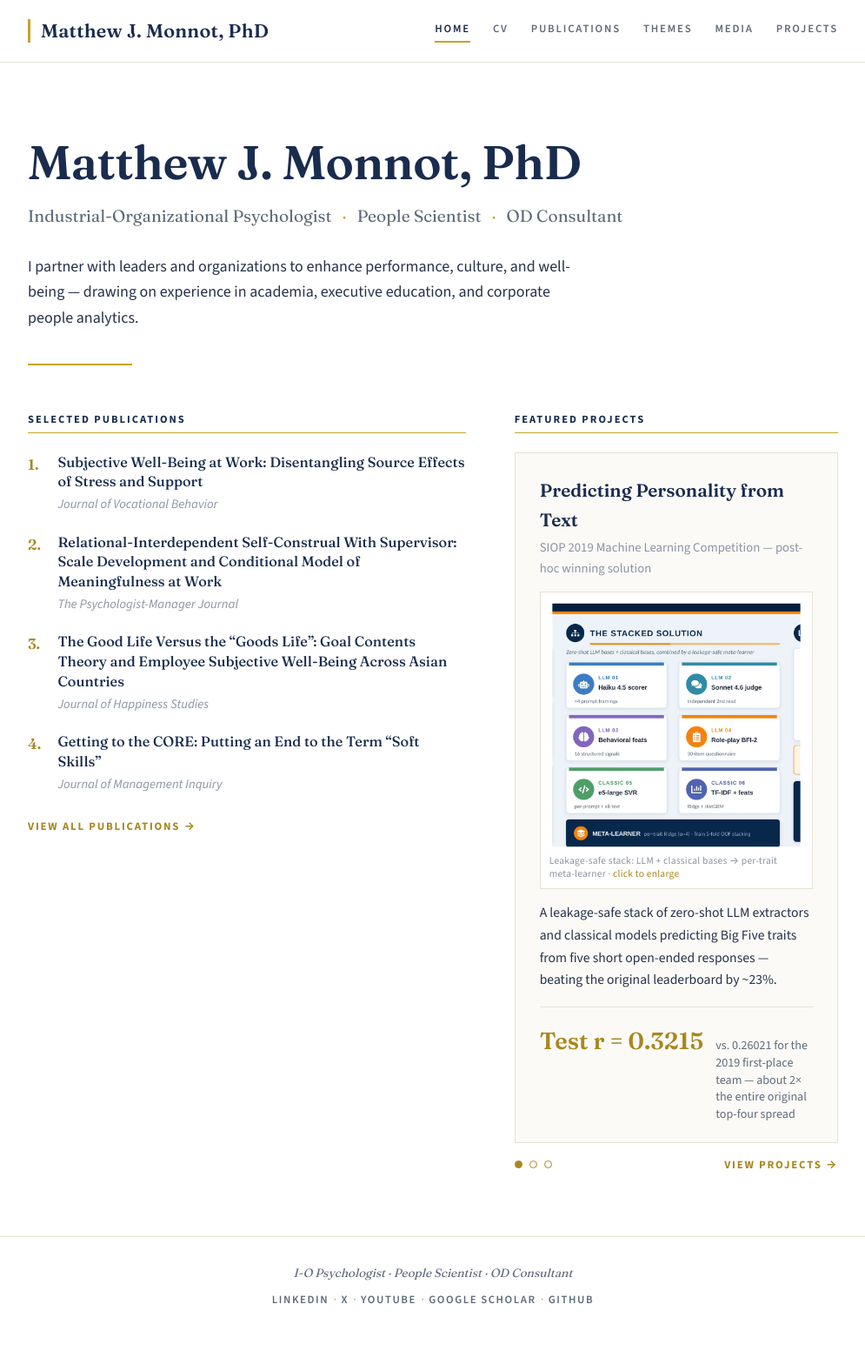
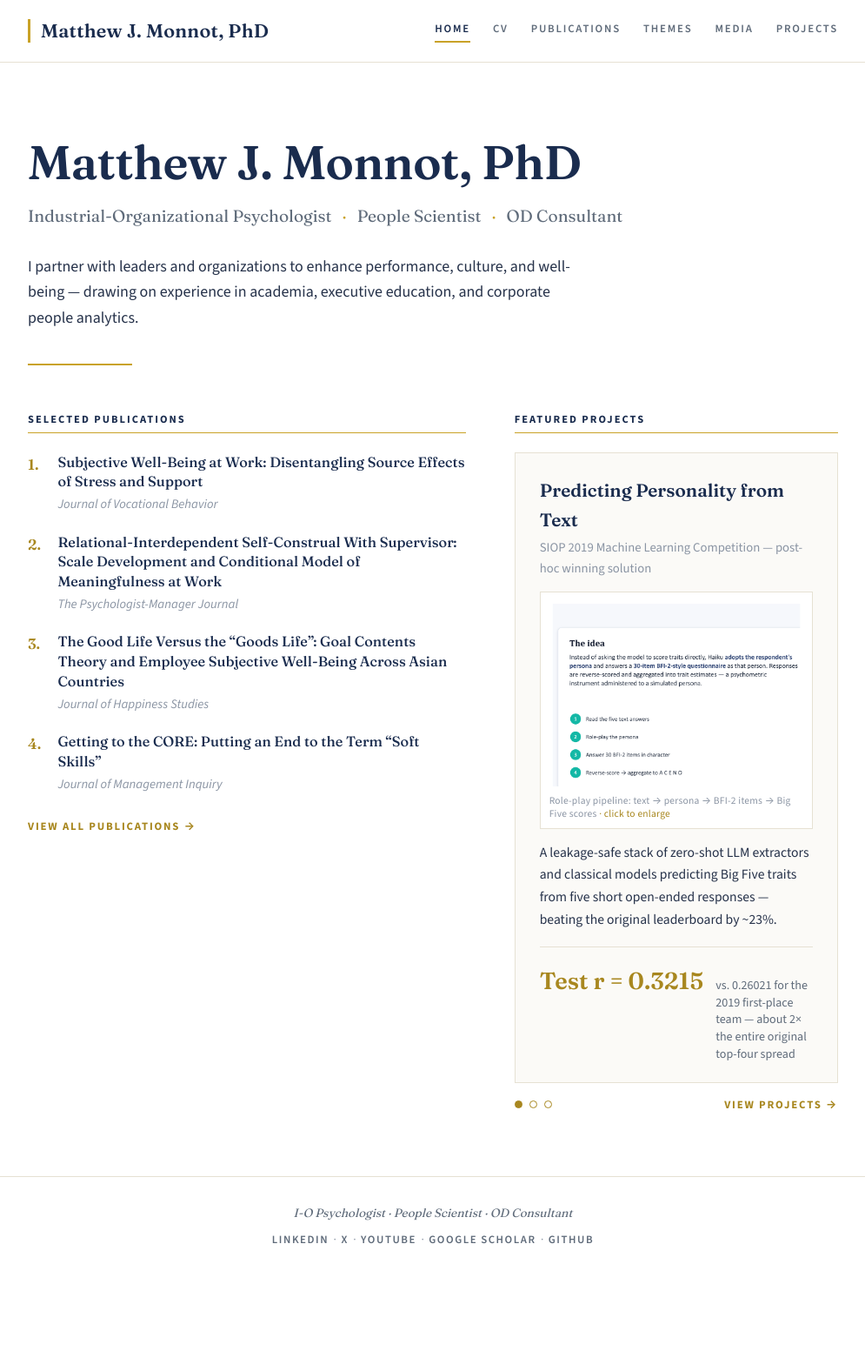
Before and after one commit to mjmonnot/mjmonnot.github.io, a Jekyll site: the page built from index.md, in a window 1280 px wide. Shown: the whole page at 87% size, without its empty margins (142-1137 px from the left). Built offline with Jekyll 4.4.1, drawn with Linux system fonts in a browser that asks for light colours; after the commit the page ends 1484 px from its top, so only the background shows below that.

Commit message:
Use simpler role-play steps figure on 2019 feature card
Replace the dense stacked-solution diagram with the four-step
role-play questionnaire pipeline from the deck. Keep the stacked
diagram as siop2019-stacked-solution.backup.png.

Co-authored-by: Matt Monnot <mjmonnot@users.noreply.github.com>

```diff
--- a/index.md
+++ b/index.md
@@ -53,10 +53,10 @@ permalink: /
           <p class="feature-title">Predicting Personality from Text</p>
           <p class="feature-sub">SIOP 2019 Machine Learning Competition &mdash; post-hoc winning solution</p>
           <figure class="feature-figure">
-            <a class="feature-figure-link" href="{{ "/assets/images/siop2019-stacked-solution.png" | relative_url }}" target="_blank" rel="noopener noreferrer" aria-label="Open full-size diagram of the leakage-safe stacked solution">
-              <img src="{{ "/assets/images/siop2019-stacked-solution.png" | relative_url }}" alt="Diagram of the leakage-safe stacked solution: four zero-shot LLM bases and two classical bases combined by a per-trait Ridge meta-learner using train out-of-fold stacking." width="960" height="936" loading="lazy">
+            <a class="feature-figure-link" href="{{ "/assets/images/siop2019-roleplay-steps.png" | relative_url }}" target="_blank" rel="noopener noreferrer" aria-label="Open full-size role-play questionnaire pipeline diagram">
+              <img src="{{ "/assets/images/siop2019-roleplay-steps.png" | relative_url }}" alt="Four-step role-play questionnaire pipeline: read five text answers, role-play the persona, answer 30 BFI-2 items in character, then reverse-score and aggregate to Big Five trait scores." width="920" height="679" loading="lazy">
             </a>
-            <figcaption>Leakage-safe stack: LLM + classical bases &rarr; per-trait meta-learner <span class="feature-figure-hint">· click to enlarge</span></figcaption>
+            <figcaption>Role-play pipeline: text &rarr; persona &rarr; BFI-2 items &rarr; Big Five scores <span class="feature-figure-hint">· click to enlarge</span></figcaption>
           </figure>
           <p class="feature-desc">A leakage-safe stack of zero-shot LLM extractors and classical models predicting Big Five traits from five short open-ended responses &mdash; beating the original leaderboard by ~23%.</p>
           <div class="feature-stat">
```
Also changed, not shown: assets/images/siop2019-roleplay-steps.png (added), assets/images/siop2019-stacked-solution.backup.png (added).
